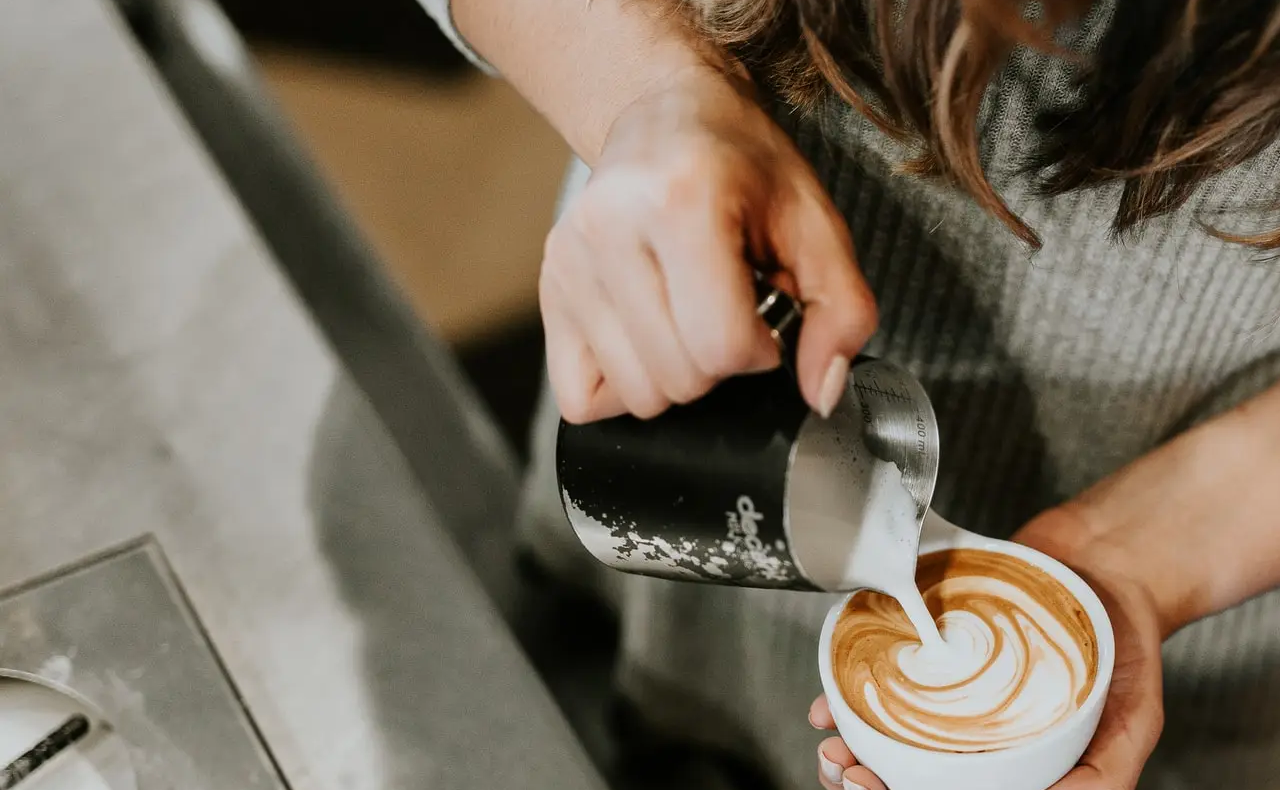
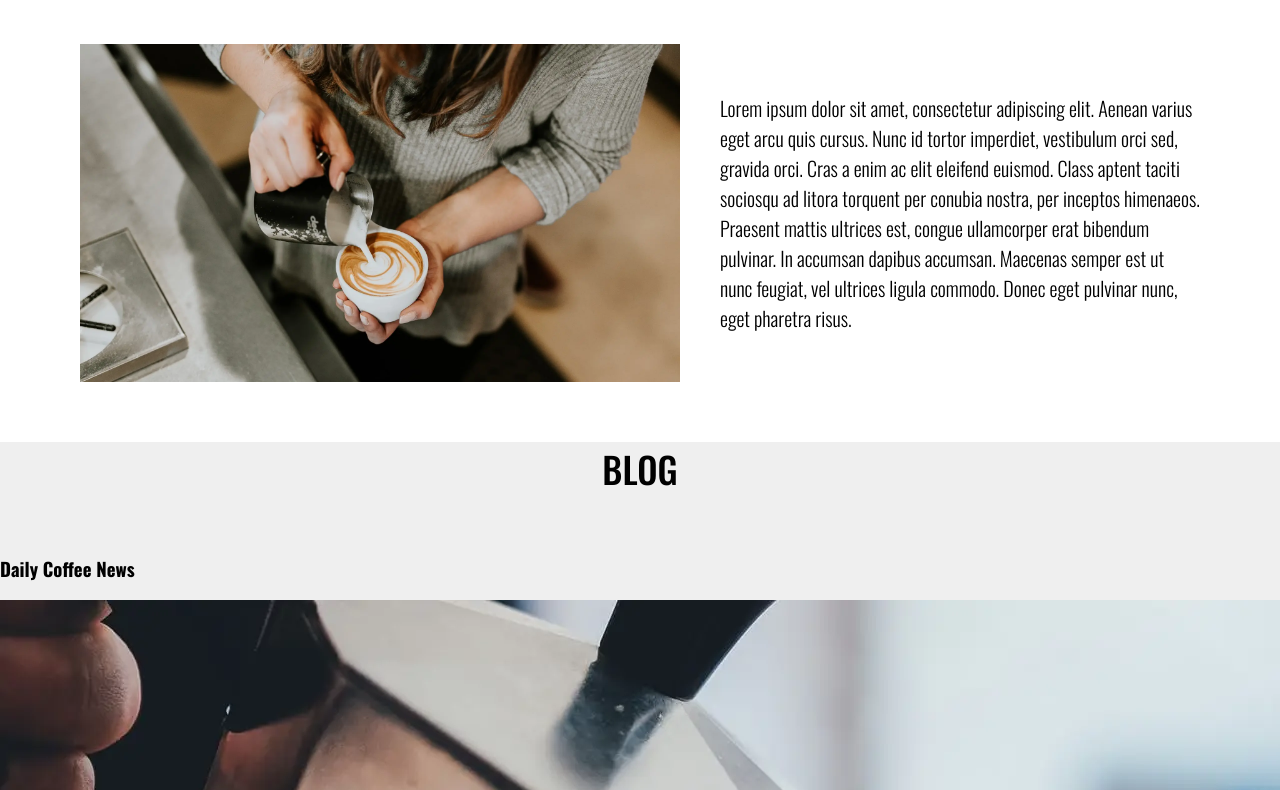
Before and after one commit to galustoff/coffee-house, a plain HTML site: page index.html in a window 1280 px wide. Shown: the part 750-1540 px from the top of the page. Drawn offline with nearby package versions, Linux system fonts and the light colour scheme.

Commit message:
story layout

```diff
--- a/index.html
+++ b/index.html
@@ -14,7 +14,7 @@
 
 <body class="page">
   <header class="header">
-    <div class="container">
+    <div class="header__container">
       <h1 class="header__logo"><a href="./index.html" class="header__logo-link">Coffee House</a></h1>
       <nav class="nav">
         <ul class="nav__list">
@@ -34,16 +34,20 @@
     </section>
 
     <section id="story" class="story">
+      <div class="story__container">
         <h2 class="h2-heading">Story</h2>
-      <div class="story__image-wrapper">
+
+        <div class="story__content">
           <img src="./img/story.webp" alt="story image" class="story__img">
-      </div>
           <p class="story__text">Lorem ipsum dolor sit amet, consectetur adipiscing elit. Aenean varius eget arcu quis
             cursus. Nunc id tortor imperdiet, vestibulum orci sed, gravida orci. Cras a enim ac elit eleifend euismod.
             Class
-        aptent taciti sociosqu ad litora torquent per conubia nostra, per inceptos himenaeos. Praesent mattis ultrices
+            aptent taciti sociosqu ad litora torquent per conubia nostra, per inceptos himenaeos. Praesent mattis
+            ultrices
             est, congue ullamcorper erat bibendum pulvinar. In accumsan dapibus accumsan. Maecenas semper est ut nunc
             feugiat, vel ultrices ligula commodo. Donec eget pulvinar nunc, eget pharetra risus.</p>
+        </div>
+      </div>
     </section>
 
     <section id="blog" class="blog">
--- a/style.css
+++ b/style.css
@@ -1,3 +1,5 @@
+/*  COMMON STYLES  */
+
 * {
   font-family: 'Oswald', sans-serif;
 }
@@ -6,11 +8,21 @@
   margin: 0;
 }
 
+.h2-heading {
+  margin: 0 0 60px;
+  font-weight: 500;
+  font-size: 36px;
+  text-transform: uppercase;
+  text-align: center;
+}
+
+/*  HEADER  */
+
 .header {
   background-color: #fff;
 }
 
-.header .container {
+.header__container {
   max-width: 1440px;
   margin: 0 auto;
   padding: 28px 80px;
@@ -57,6 +69,8 @@
   font-size: 24px;
 }
 
+/*  HOME  */
+
 .home {
   background-image: url(./img/home_bg.webp);
   background-position: center center;
@@ -82,3 +96,49 @@
   border-top: 10px solid #817070;
   padding: 0 40px;
 }
+
+/*  STORY  */
+
+.story {
+  background-color: #fff;
+}
+
+.story__container {
+  max-width: 1440px;
+  margin: 60px auto;
+  padding: 0 80px;
+}
+
+.story__content {
+  display: flex;
+  flex-direction: column;
+  row-gap: 20px;
+}
+
+.story__img {
+  max-width: 980px;
+}
+
+.story__text {
+  margin: 0;
+  font-weight: 300;
+  font-size: 20px;
+}
+
+@media screen and (min-width: 1140px) {
+  .story__content {
+    flex-direction: row;
+    align-items: center;
+    column-gap: 40px;
+  }
+
+  .story__img {
+    max-width: 600px;
+  }
+}
+
+/*  BLOG  */
+
+.blog {
+  background-color: #EFEFEF;
+}
```
Lines whose indentation alone changed are shown as unchanged.
